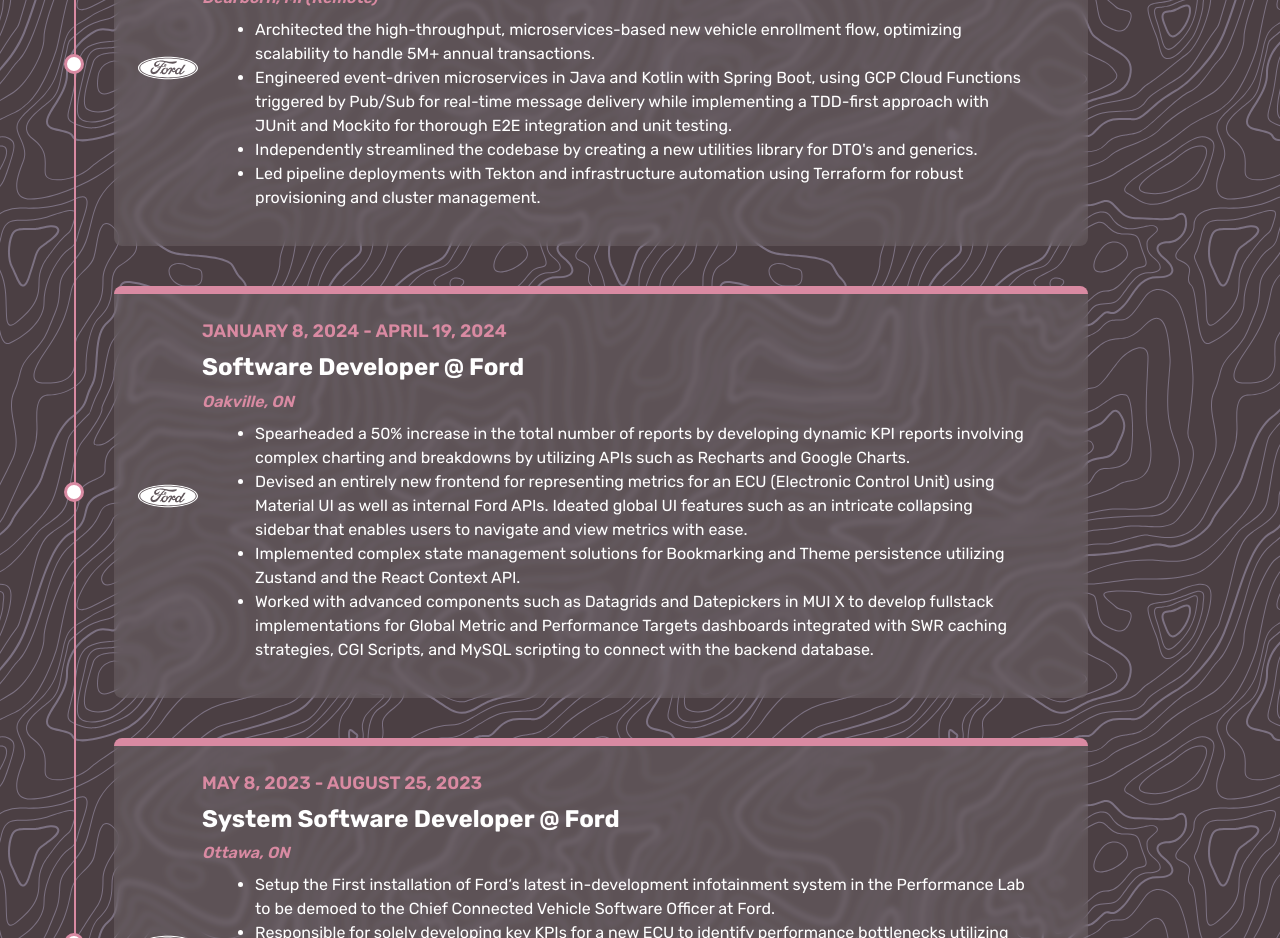
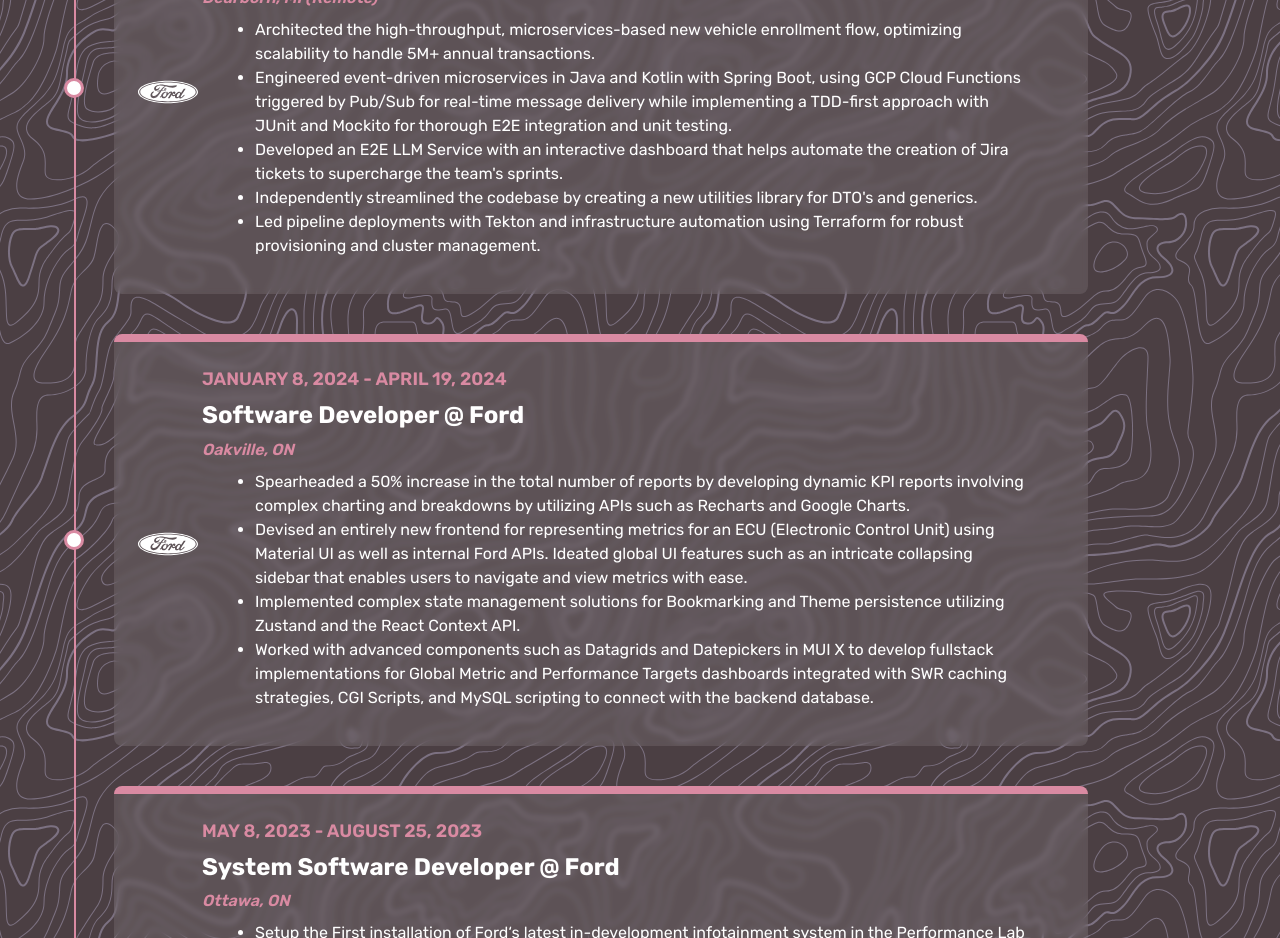
Before and after one commit to OmOgale/Exhibit, a Next.js app in the folder exhibit/: page / in a window 1280 px wide. Shown: the part 2080-3018 px from the top of the page. Built offline with nearby package versions, Linux system fonts and the light colour scheme; a web font is replaced by a local one.

Commit message:
Updating job description

```diff
--- a/exhibit/src/components/Timeline.tsx
+++ b/exhibit/src/components/Timeline.tsx
@@ -27,6 +27,9 @@
         </li>
         <li>
         Engineered event-driven microservices in Java and Kotlin with Spring Boot, using GCP Cloud Functions triggered by Pub/Sub for real-time message delivery while implementing a TDD-first approach with JUnit and Mockito for thorough E2E integration and unit testing.
+        </li>
+        <li>
+        Developed an E2E LLM Service with an interactive dashboard that helps automate the creation of Jira tickets to supercharge the team&apos;s sprints.
         </li>
         <li>
           Independently streamlined the codebase by creating a new utilities library for DTO&apos;s and generics.
```
